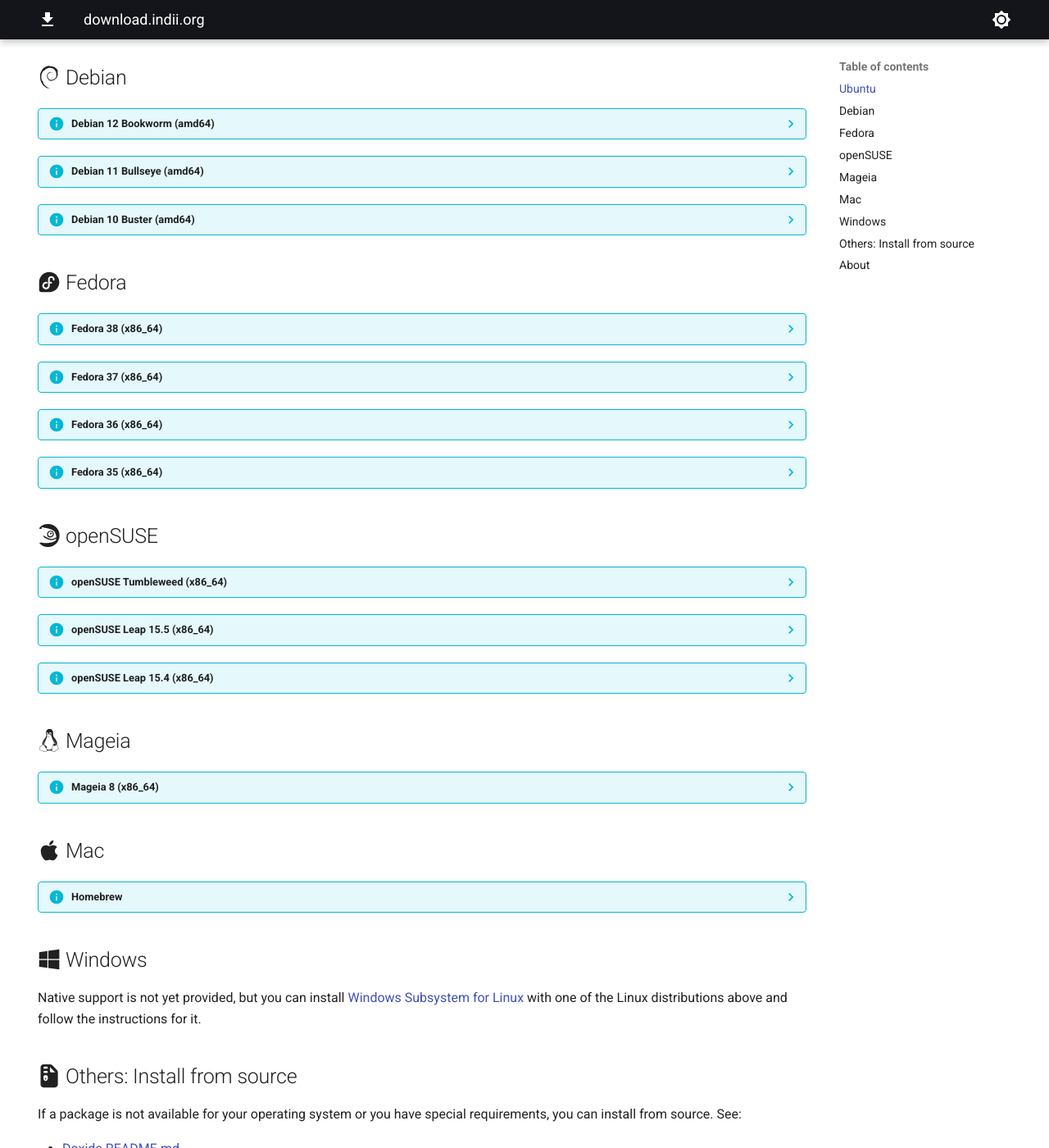
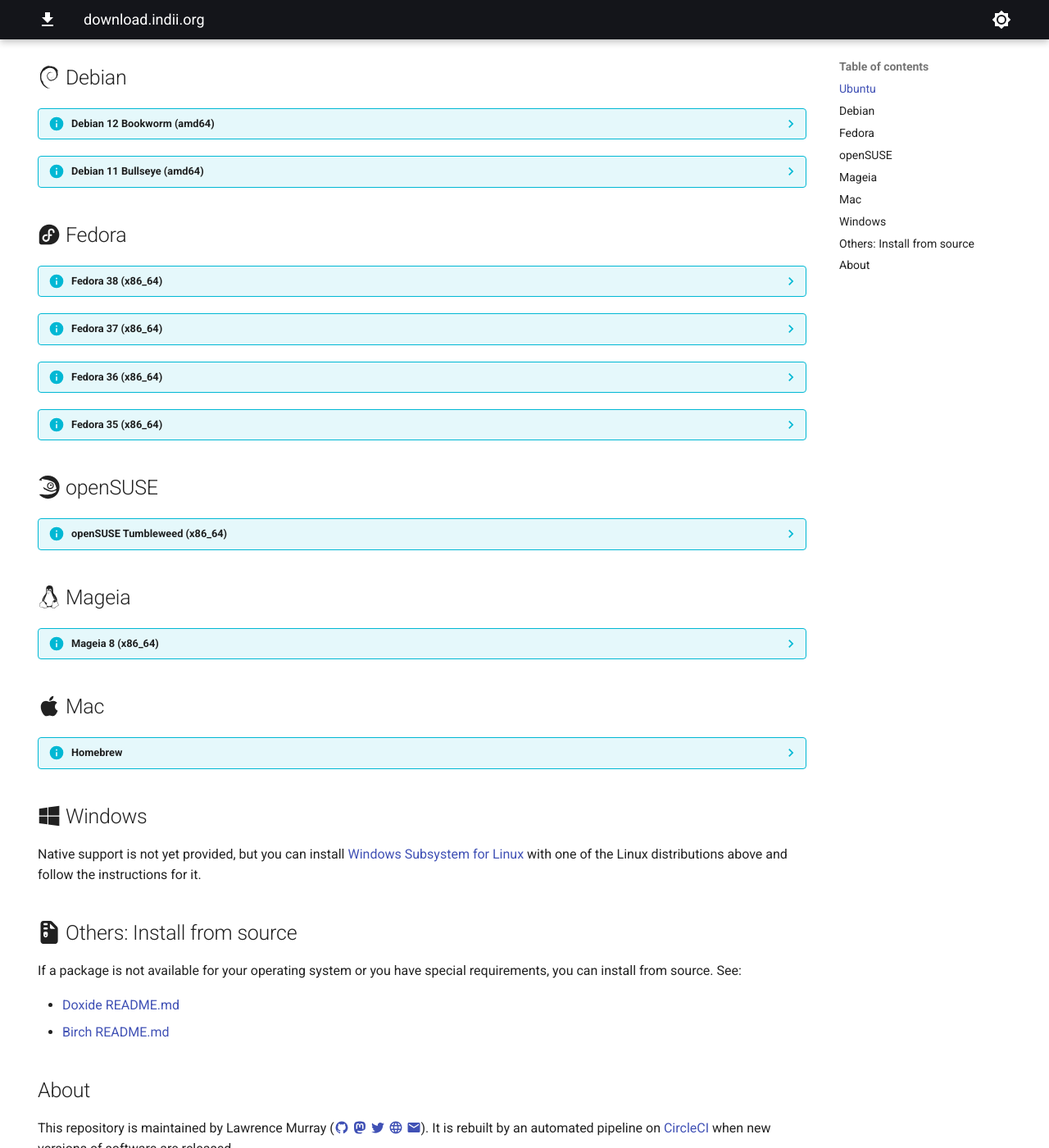
Before and after one commit to lawmurray/download.indii.org, an MkDocs documentation site: the page built from docs/index.md, in a window 1280 px wide and 1400 px high, scrolled down 503 px. Shown: the whole window at 82% size. Built offline with MkDocs 1.6.1 and Material for MkDocs 9.7.7, drawn with Linux system fonts in a browser that asks for light colours.

Commit message:
Updated Homebrew instructions for GitHub hosting. Removed openSUSE Leap and Debian Buster until build issues resolved.

````diff
--- a/docs/index.md
+++ b/docs/index.md
@@ -84,18 +84,6 @@
     sudo apt install doxide birch
     ```
 
-??? info "Debian 10 Buster (amd64)"
-    Add the repository:
-    ```
-    echo 'deb http://download.indii.org/deb buster main' | sudo tee /etc/apt/sources.list.d/indii.org.list
-    curl -fsSL https://download.indii.org/deb/Release.key | gpg --dearmor | sudo tee /etc/apt/trusted.gpg.d/indii.org.gpg > /dev/null
-    sudo apt update
-    ```
-    Install packages:
-    ```
-    sudo apt install doxide birch
-    ```
-
 ## :fontawesome-brands-fedora: Fedora
 
 ??? info "Fedora 38 (x86_64)"
@@ -155,28 +143,6 @@
     sudo zypper install doxide birch
     ```
 
-??? info "openSUSE Leap 15.5 (x86_64)"
-    Add the repository:
-    ```
-    sudo zypper addrepo https://download.indii.org/rpm/opensuse/leap/15.5/indii.org.repo
-    sudo zypper refresh
-    ```
-    Install packages:
-    ```
-    sudo zypper install doxide birch
-    ```
-
-??? info "openSUSE Leap 15.4 (x86_64)"
-    Add the repository:
-    ```
-    sudo zypper addrepo https://download.indii.org/rpm/opensuse/leap/15.4/indii.org.repo
-    sudo zypper refresh
-    ```
-    Install packages:
-    ```
-    sudo zypper install doxide birch
-    ```
-
 ## :fontawesome-brands-linux: Mageia
 
 ??? info "Mageia 8 (x86_64)"
````
Also changed, not shown: other parts of docs/index.md (+1 -1 lines).
